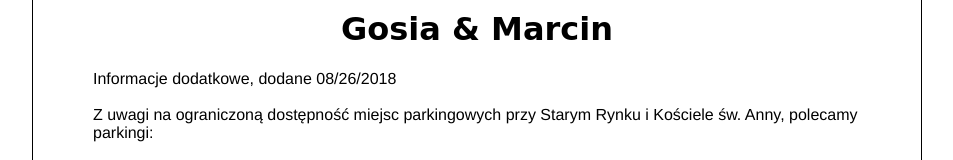
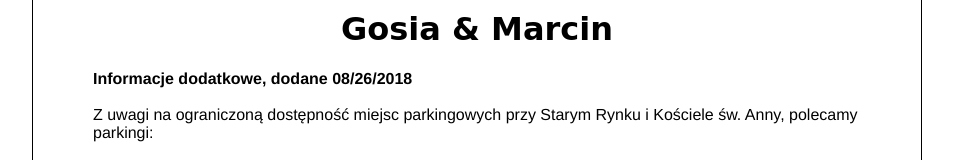
Before and after one commit to odcinek/gosiaimarcin.pl, a plain HTML site: page index.html in a window 1280 px wide. Shown: the part 280-440 px from the top of the page, without its empty margins (171-1124 px from the left). Drawn offline with Linux system fonts and the light colour scheme.

Commit message:
Update index.html

```diff
--- a/index.html
+++ b/index.html
@@ -39,7 +39,7 @@ font-family: Helvetica, sans-serif;
 
         <h1 style="font-family:Snell Roundhand, cursive; text-align: center;">Gosia & Marcin</h1>
 
-      Informacje dodatkowe, dodane 08/26/2018
+      <b>Informacje dodatkowe, dodane 08/26/2018</b>
 
       </br></br>
   Z uwagi na ograniczoną dostępność miejsc parkingowych przy Starym Rynku i Kościele św. Anny, polecamy parkingi:
```
